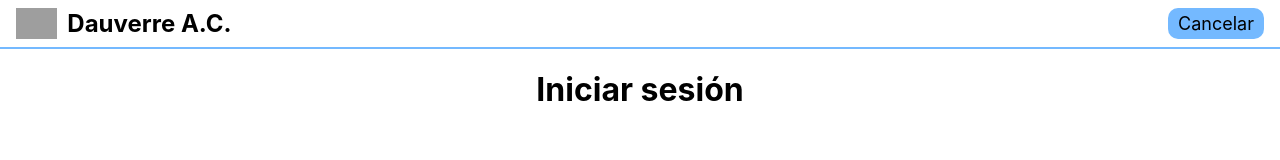
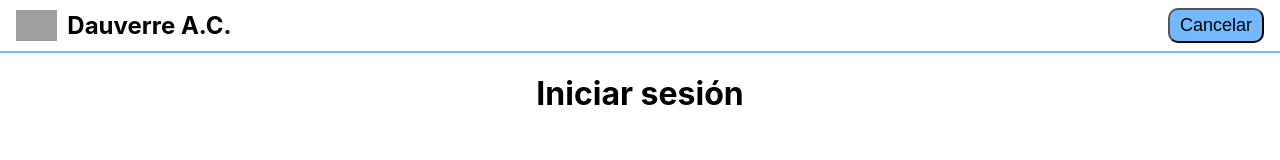
Before and after one commit to KevinTMtz/DauverreWeb, a React (Create React App) app: page /login in a window 1280 px wide. Shown: the top 160 px of the page. Built offline with nearby package versions, Linux system fonts and the light colour scheme; grey boxes are pictures that could not be loaded.

Commit message:
Added back button to header, fixes

```diff
--- a/src/components/Header.tsx
+++ b/src/components/Header.tsx
@@ -1,6 +1,8 @@
 import React from 'react';
-import { useLocation, Link } from 'react-router-dom';
+import { useHistory, useLocation } from 'react-router-dom';
 /** @jsx jsx */ import { css, jsx } from '@emotion/core';
+
+import { isAdmin } from '../firebase/auth';
 
 const divStyle = css({
   margin: '0px',
@@ -56,12 +58,25 @@ const linkStyle = css({
   },
 });
 
-const Header: React.FC = () => {
-  const locationPathname = useLocation().pathname;
-  const isInLoginPage =
-    locationPathname === '/login' || locationPathname === '/forgotpass';
-  const isInStartPage = locationPathname === '/';
+interface HeaderProps {
+  userAcc: UserAcc | undefined;
+}
 
+const Header: React.FC<HeaderProps> = ({ userAcc }) => {
+  const history = useHistory();
+  const location = useLocation();
+
+  const { pathname: url } = location;
+  let backBtn: { to: string; text: string } | undefined;
+  if (url === '/') {
+    backBtn = { to: '/login', text: 'Inicia sesión' };
+  } else if (url === '/login' || url === '/forgotpass') {
+    backBtn = { to: '/', text: 'Cancelar' };
+  } else if (url !== '/residents' && !isAdmin(userAcc)) {
+    backBtn = { to: '/residents', text: 'Regresar' };
+  } else if (url !== '/menu' && isAdmin(userAcc)) {
+    backBtn = { to: '/menu', text: 'Regresar al menú' };
+  }
   return (
     <div css={divStyle}>
       <div css={divLogoAndTitle}>
@@ -74,15 +89,13 @@ const Header: React.FC = () => {
         />
         <p css={pStyle}>Dauverre A.C.</p>
       </div>
-      {isInStartPage && (
-        <Link to="/login" css={linkStyle}>
-          Iniciar sesión
-        </Link>
-      )}
-      {isInLoginPage && (
-        <Link to="/" css={linkStyle}>
-          Cancelar
-        </Link>
+      {typeof backBtn !== 'undefined' && (
+        <button
+          css={linkStyle}
+          onClick={() => history.push(backBtn?.to || '/')}
+        >
+          {backBtn.text}
+        </button>
       )}
     </div>
   );
--- a/src/components/post-components/PostForm.tsx
+++ b/src/components/post-components/PostForm.tsx
@@ -197,7 +197,6 @@ const PostForm: React.FC<PostFormProps> = ({
         {buttonMessage}
       </Button>
       <Button
-        type="submit"
         variant="contained"
         color="secondary"
         fullWidth
--- a/src/index.tsx
+++ b/src/index.tsx
@@ -44,7 +44,7 @@ const App: React.FC = () => {
   const [userAcc, setUserAcc] = useState<UserAcc>();
   return (
     <BrowserRouter>
-      <Header />
+      <Header userAcc={userAcc} />
       <Switch>
         <Route path="/login">
           <LoginPage setUserAcc={setUserAcc} />
```
Also changed, not shown: 1 other file (tests, documents, lock files or other folders).
